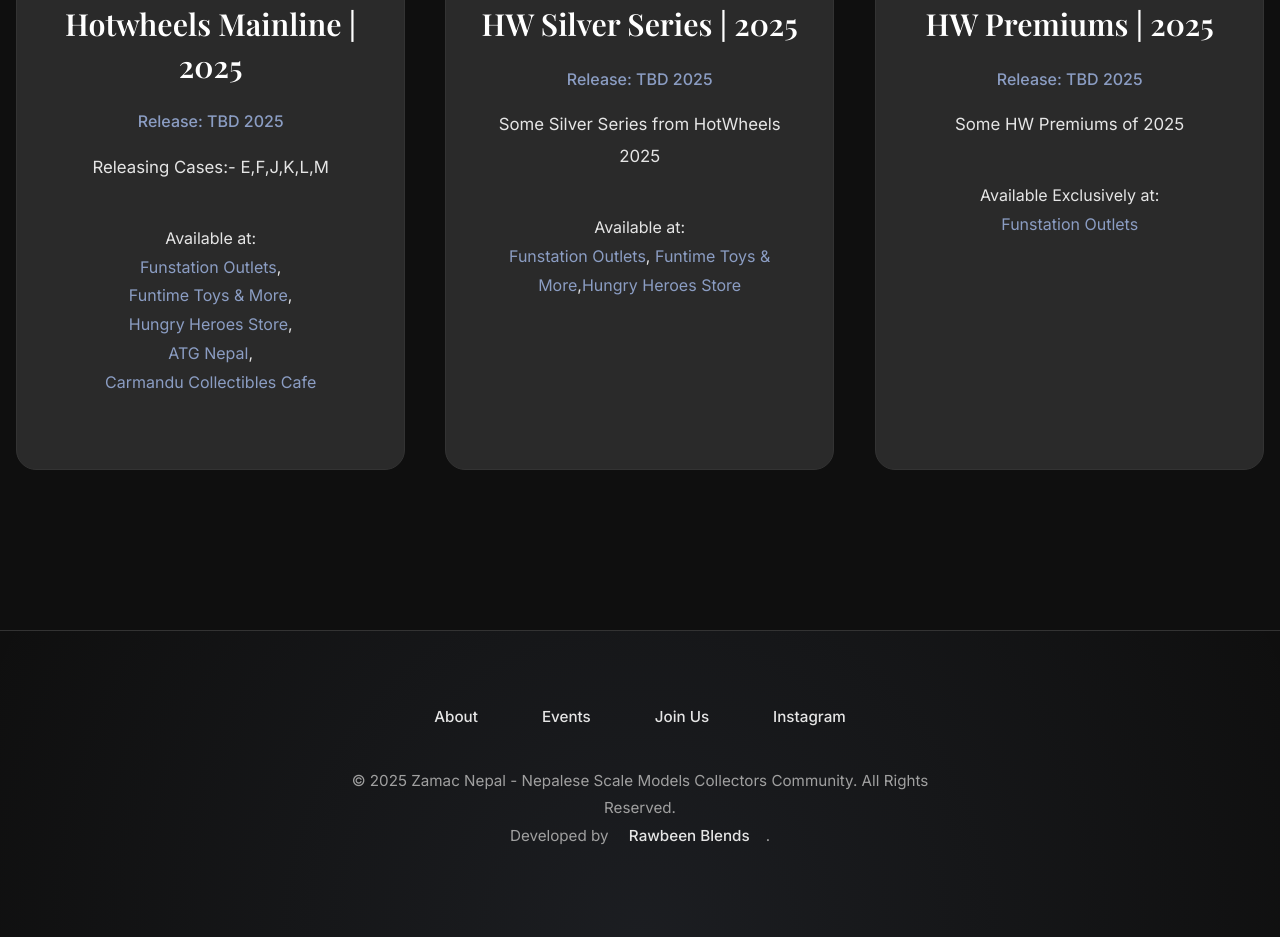
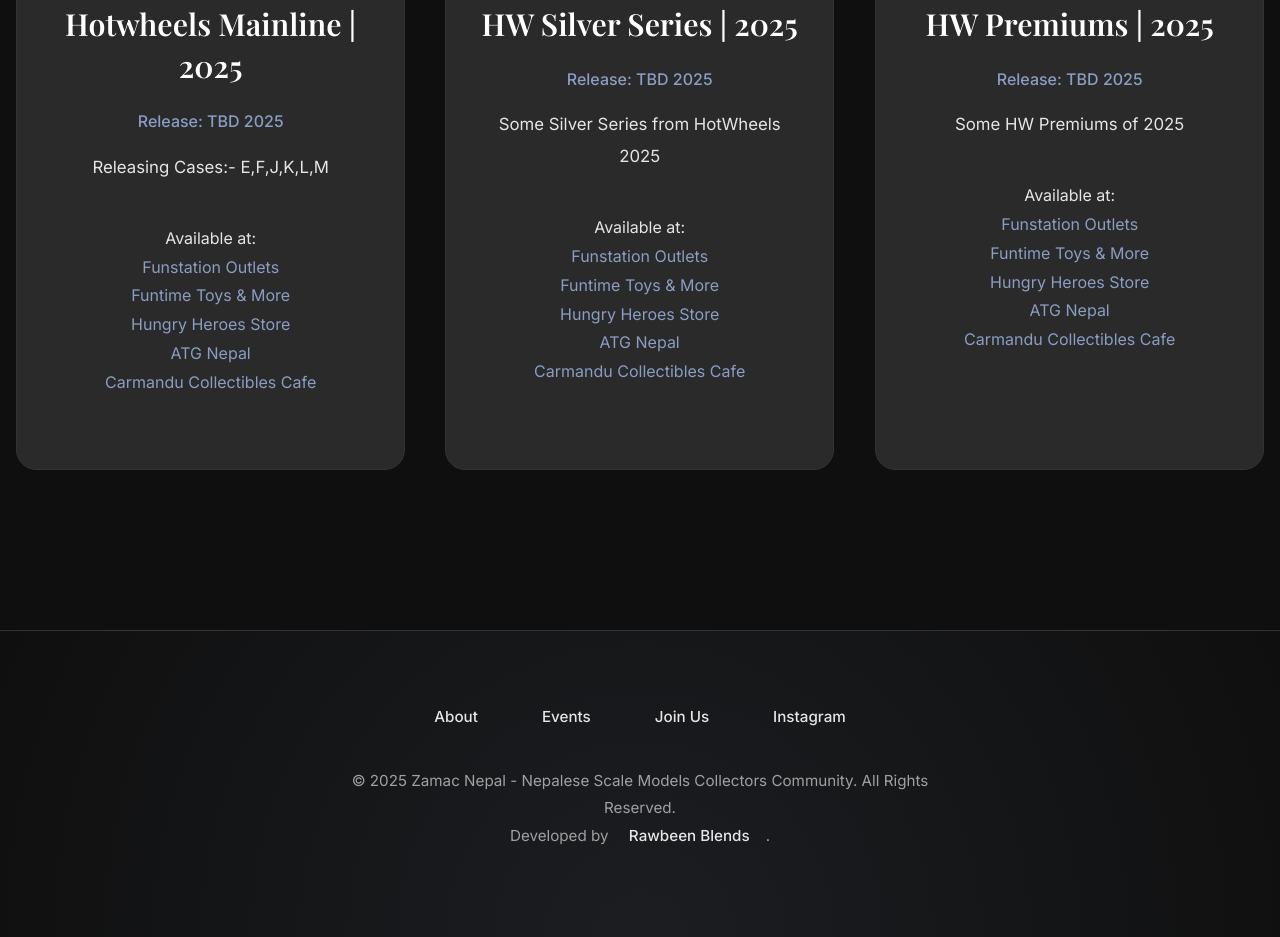
Before and after one commit to rabinkattel/Zamac-Web-v2, a website: page upcoming_releases.html in a window 1280 px wide. Shown: the part 1495-2432 px from the top of the page. Drawn offline with nearby package versions, Linux system fonts and the light colour scheme; files whose address does not match are found by name.

Commit message:
Update upcoming_releases.html

```diff
--- a/upcoming_releases.html
+++ b/upcoming_releases.html
@@ -89,7 +89,7 @@
                         Releasing Cases:- E,F,J,K,L,M
                     </p>
                     <div class="release-location">
-                        Available at:<br> <a href="https://www.instagram.com/funstation.online" target="_blank">Funstation Outlets</a>,<br> <a href="https://www.instagram.com/funtimetoysandmore/" target="_blank">Funtime Toys & More</a>,<br><a href="https://www.instagram.com/hungryheroesstore/?hl=en" target="_blank">Hungry Heroes Store</a>,<br><a href="https://www.instagram.com/atg_nepal/?hl=en" target="_blank">ATG Nepal</a>,<br> <a href="https://www.instagram.com/carmandu.collectibles.cafe/?hl=en" target="_blank">Carmandu Collectibles Cafe</a>
+                        Available at:<br> <a href="https://www.instagram.com/funstation.online" target="_blank">Funstation Outlets</a><br> <a href="https://www.instagram.com/funtimetoysandmore/" target="_blank">Funtime Toys & More</a><br><a href="https://www.instagram.com/hungryheroesstore/?hl=en" target="_blank">Hungry Heroes Store</a><br><a href="https://www.instagram.com/atg_nepal/?hl=en" target="_blank">ATG Nepal</a><br> <a href="https://www.instagram.com/carmandu.collectibles.cafe/?hl=en" target="_blank">Carmandu Collectibles Cafe</a>
                     </div>
                 </article>
                 <article class="event-card" data-date="TBD 2025">
@@ -100,7 +100,7 @@
                         Some Silver Series from HotWheels 2025
                     </p>
                     <div class="release-location">
-                        Available at: <br><a href="https://www.instagram.com/funstation.online" target="_blank">Funstation Outlets</a>, <a href="https://www.instagram.com/funtimetoysandmore/" target="_blank">Funtime Toys & More</a>,<a href="https://www.instagram.com/hungryheroesstore/?hl=en" target="_blank">Hungry Heroes Store</a>
+                        Available at:<br> <a href="https://www.instagram.com/funstation.online" target="_blank">Funstation Outlets</a><br> <a href="https://www.instagram.com/funtimetoysandmore/" target="_blank">Funtime Toys & More</a><br><a href="https://www.instagram.com/hungryheroesstore/?hl=en" target="_blank">Hungry Heroes Store</a><br><a href="https://www.instagram.com/atg_nepal/?hl=en" target="_blank">ATG Nepal</a><br> <a href="https://www.instagram.com/carmandu.collectibles.cafe/?hl=en" target="_blank">Carmandu Collectibles Cafe</a>
                     </div>
                 </article>
                 <article class="event-card" data-date="TBD 2025">
@@ -109,9 +109,9 @@
                     <div class="event-meta">Release: TBD 2025</div>
                     <p class="event-description">
                         Some HW Premiums of 2025
-                    </p>
-                    <div class="release-location">
-                        Available Exclusively at: <br><a href="https://www.instagram.com/funstation.online" target="_blank">Funstation Outlets</a>
+                    </p><div class="release-location">
+                        Available at:<br> <a href="https://www.instagram.com/funstation.online" target="_blank">Funstation Outlets</a><br> <a href="https://www.instagram.com/funtimetoysandmore/" target="_blank">Funtime Toys & More</a><br><a href="https://www.instagram.com/hungryheroesstore/?hl=en" target="_blank">Hungry Heroes Store</a><br><a href="https://www.instagram.com/atg_nepal/?hl=en" target="_blank">ATG Nepal</a><br> <a href="https://www.instagram.com/carmandu.collectibles.cafe/?hl=en" target="_blank">Carmandu Collectibles Cafe</a>
+                    </div>
                 </article>
             </div>
         </div>
```
